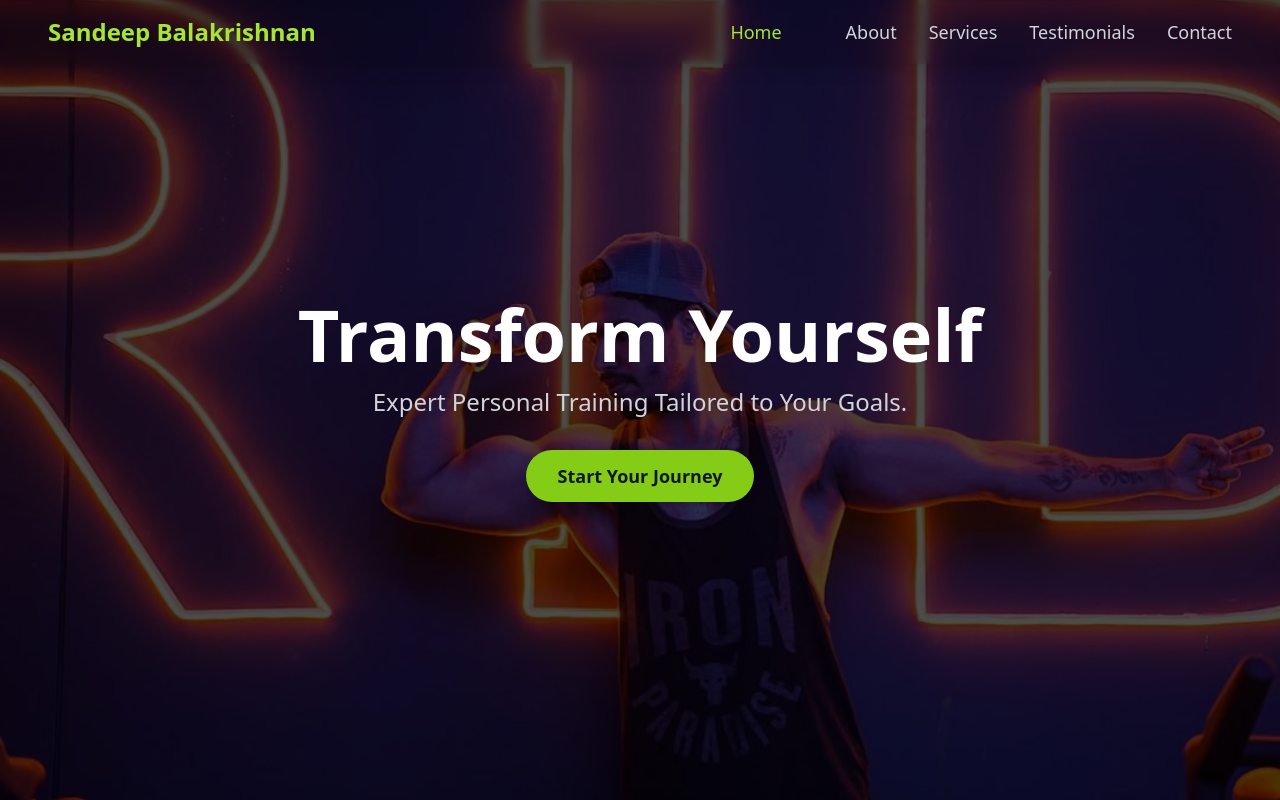
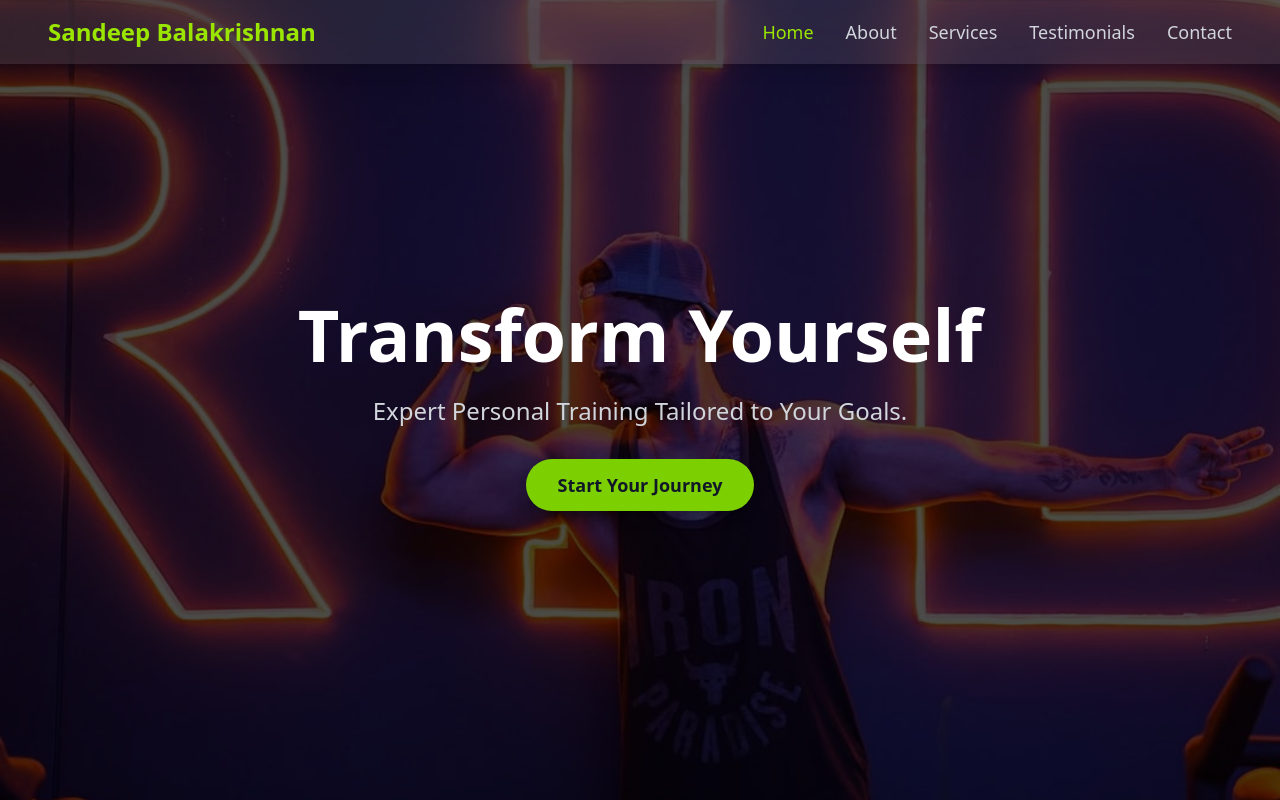
Before and after one commit to Anugrxh/Sandeep-portfolio, a React (Vite) app: page / in a window 1280 px wide. Shown: the top 800 px of the page. Built offline with nearby package versions, Linux system fonts and the light colour scheme.

Commit message:
tailwind cdn removed

```diff
--- a/index.html
+++ b/index.html
@@ -5,7 +5,7 @@
     <link rel="icon" type="image/svg+xml" href="/logo.jpg" />
     <meta name="viewport" content="width=device-width, initial-scale=1.0" />
     <link href="https://fonts.googleapis.com/css2?family=Inter:wght@400;600;700;800;900&display=swap" rel="stylesheet">
-<script src="https://cdn.tailwindcss.com"></script>
+<!-- <script src="https://cdn.tailwindcss.com"></script> -->
     <title>Sandeep M V</title>
   </head>
   <body>
--- a/src/App.css
+++ b/src/App.css
@@ -0,0 +1 @@
+@import "tailwindcss";
--- a/src/App.jsx
+++ b/src/App.jsx
@@ -171,7 +171,9 @@ return (
 
 {/* Navigation Bar */}
 
-<nav className="fixed w-full z-50 bg-black bg-opacity-10 shadow-lg py-4 px-6 md:px-12 flex justify-between items-center backdrop-blur-sm">
+<nav className="fixed w-full z-50 bg-white/10 backdrop-blur-2xl  shadow-lg py-4 px-6 md:px-12 flex justify-between items-center">
+
+
 
 <div className="text-2xl font-bold text-lime-400">
 
--- a/src/sections/Footer.jsx
+++ b/src/sections/Footer.jsx
@@ -60,9 +60,10 @@ const Footer = () => {
               className="group"
               aria-label="Instagram"
             >
-              <div className="flex items-center justify-center w-12 h-12 rounded-full bg-gradient-to-br from-purple-500 via-red to-yellow-500 text-white text-2xl shadow-lg group-hover:scale-110 transition-transform duration-300">
-                <FontAwesomeIcon icon={faInstagram} />
-              </div>
+              <div className="flex items-center justify-center w-12 h-12 rounded-full bg-black text-white text-2xl shadow-lg group-hover:scale-110 transition-transform duration-300">
+  <FontAwesomeIcon icon={faInstagram} />
+</div>
+
             </a>
 
             {/* WhatsApp */}
```
